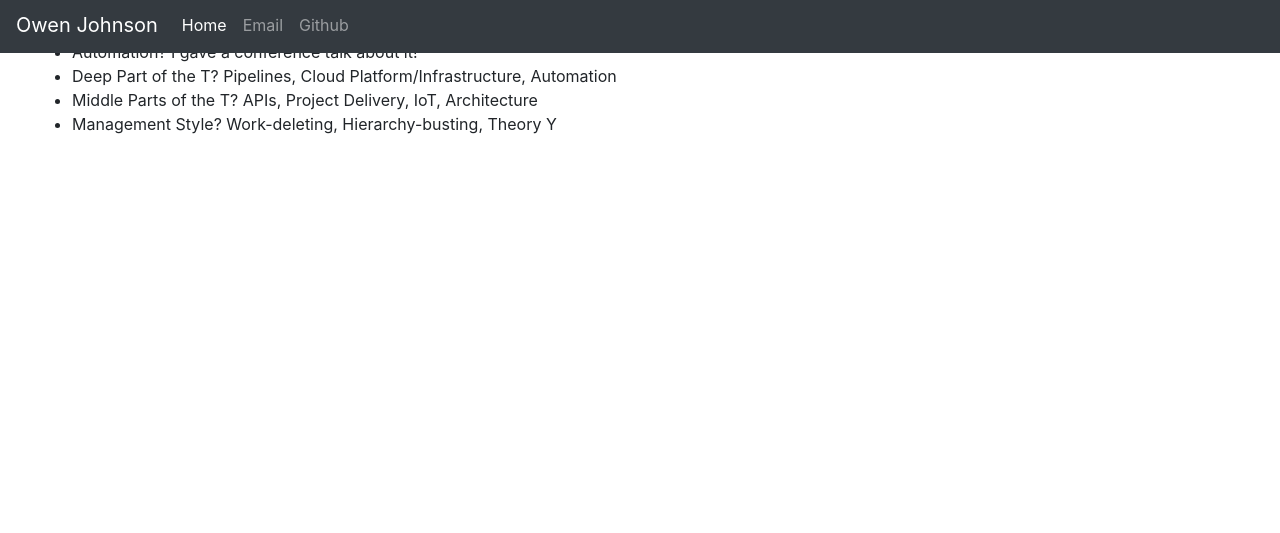
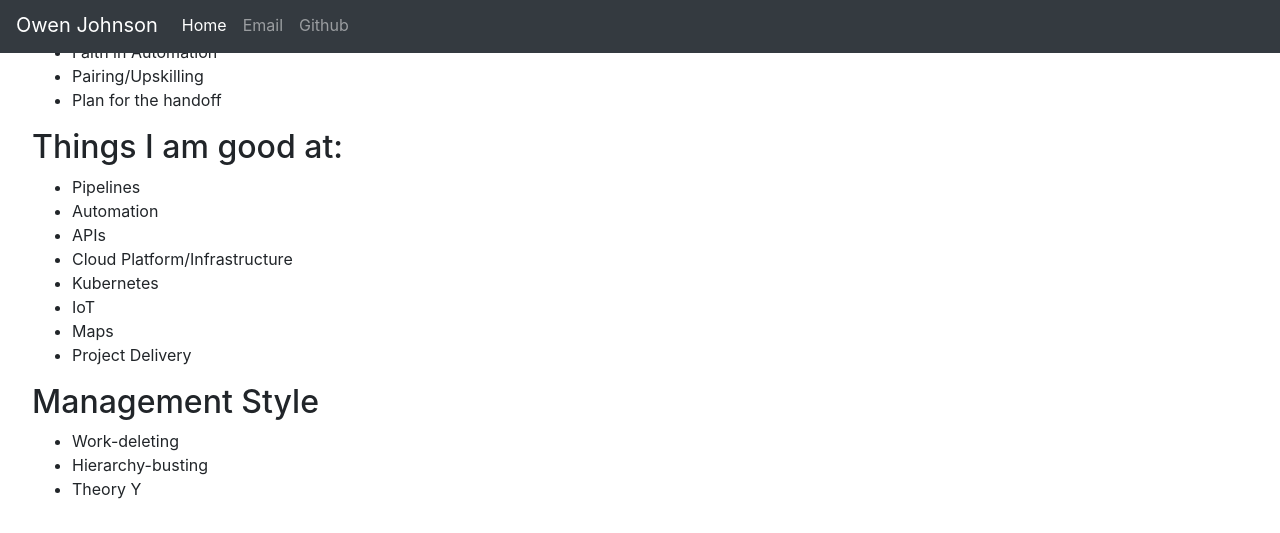
Before and after one commit to owen2/personal-site, a plain HTML site: page index.html in a window 1280 px wide. Shown: the part 747-1280 px from the top of the page. Before the commit the page ends 915 px from the top, so only its background shows below. Drawn offline with nearby package versions, Linux system fonts and the light colour scheme.

Commit message:
Update index.html

```diff
--- a/index.html
+++ b/index.html
@@ -50,14 +50,30 @@
     </section>
 
     <section>
-        <h2>How about a quick interview?</h2>
+        <h2>Some things I value:</h2>
         <ul>
-            <li>TDD? Yes, please.</li>
-            <li>Pairing? Yup</li>
-            <li>Automation? I gave a conference talk about it!</li>
-            <li>Deep Part of the T? Pipelines, Cloud  Platform/Infrastructure, Automation</li>
-            <li>Middle Parts of the T? APIs, Project Delivery, IoT, Architecture</li>
-            <li>Management Style? Work-deleting, Hierarchy-busting, Theory Y</li>
+            <li>Team-based project work</li>
+            <li>Test-first development</li>
+            <li>Faith in Automation</li>
+            <li>Pairing/Upskilling</li>
+            <li>Plan for the handoff</li>
+        </ul>
+        <h2>Things I am good at:</h2>
+        <ul>
+            <li>Pipelines</li>
+            <li>Automation</li>
+            <li>APIs</li>
+            <li>Cloud Platform/Infrastructure</li>
+            <li>Kubernetes</li>
+            <li>IoT</li>
+            <li>Maps</li>
+            <li>Project Delivery</li>
+        </ul>
+        <h2>Management Style</h2>
+        <ul>
+            <li> Work-deleting</li>
+            <li>Hierarchy-busting</li>
+            <li>Theory Y</li>
         </ul>
     </section>
 
```
